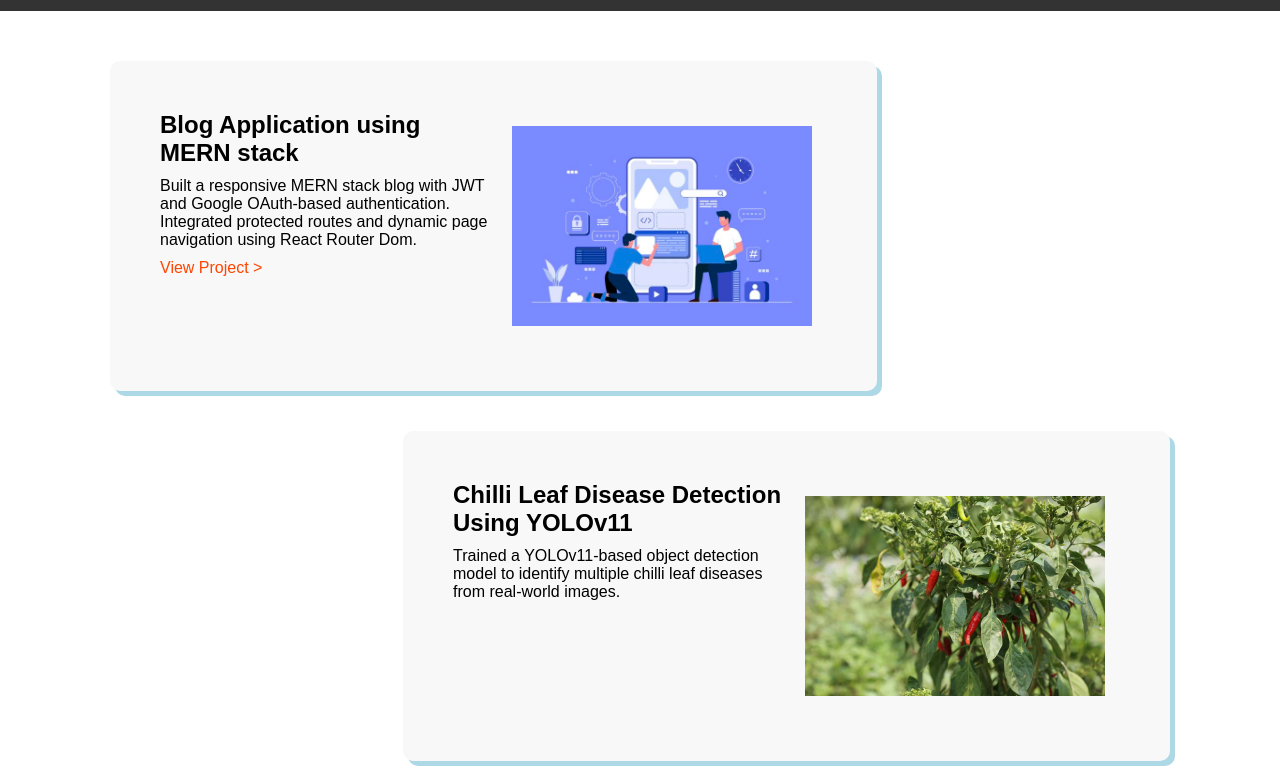
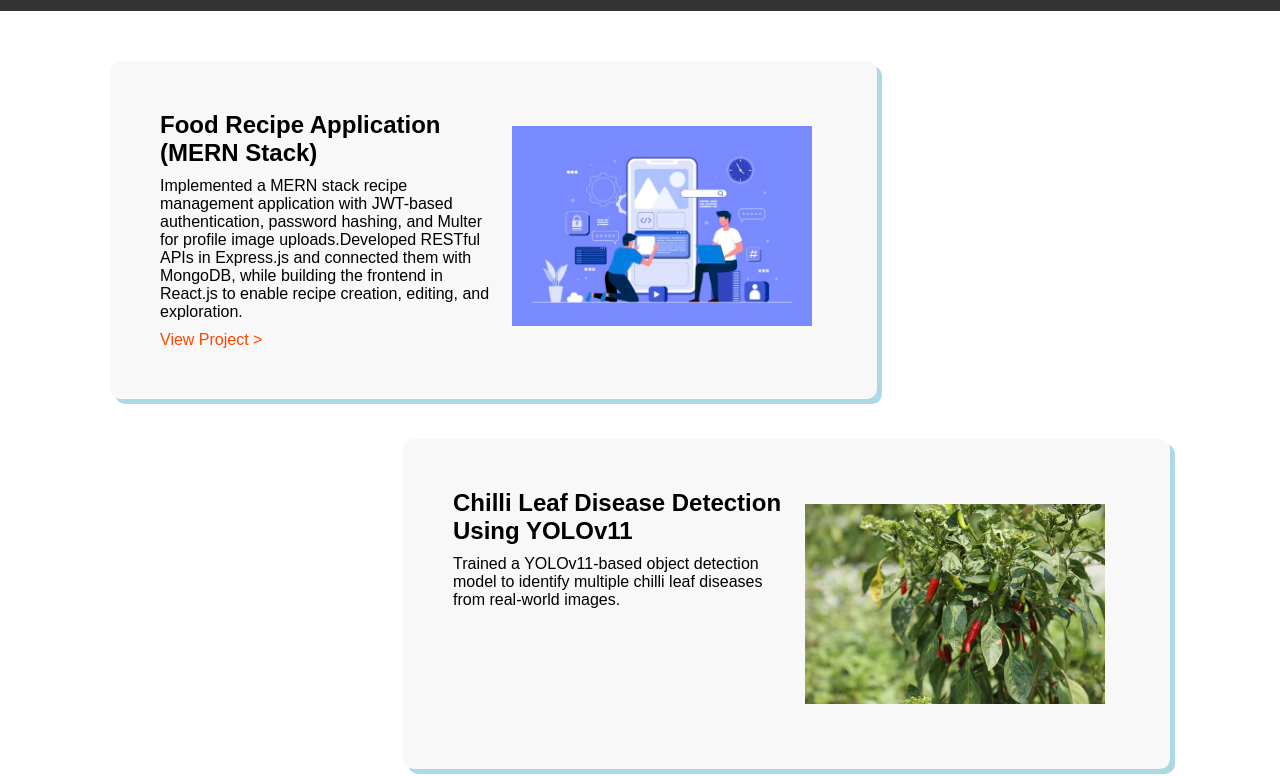
Before and after one commit to harshini-1101/Portfolio, a plain HTML site: page projects.html in a window 1280 px wide. Shown: the part 50-826 px from the top of the page. Drawn offline with Linux system fonts and the light colour scheme.

Commit message:
project section modification

```diff
--- a/projects.html
+++ b/projects.html
@@ -34,10 +34,9 @@
     <section class="projects">
         <div class="project1">
             <div class="box">
-                <h2>Blog Application using MERN stack</h2>
-            <p>Built a responsive MERN stack blog with JWT and Google OAuth-based authentication.
-            Integrated protected routes and dynamic page navigation using React Router Dom.</p>
-            <a id="view_project" href="https://github.com/harshini-1101/Real-estate-application-MERN-">View Project ></a>
+                <h2>Food Recipe Application (MERN Stack)</h2>
+            <p>Implemented a MERN stack recipe management application with JWT-based authentication, password hashing, and Multer for profile image uploads.Developed RESTful APIs in Express.js and connected them with MongoDB, while building the frontend in React.js to enable recipe creation, editing, and exploration.</p>
+            <a id="view_project" href="https://github.com/harshini-1101/Food-Recipe-Application">View Project ></a>
             </div>
             <img src="./assests/img/project1.jpg" id="descp_img">
         </div>
```
